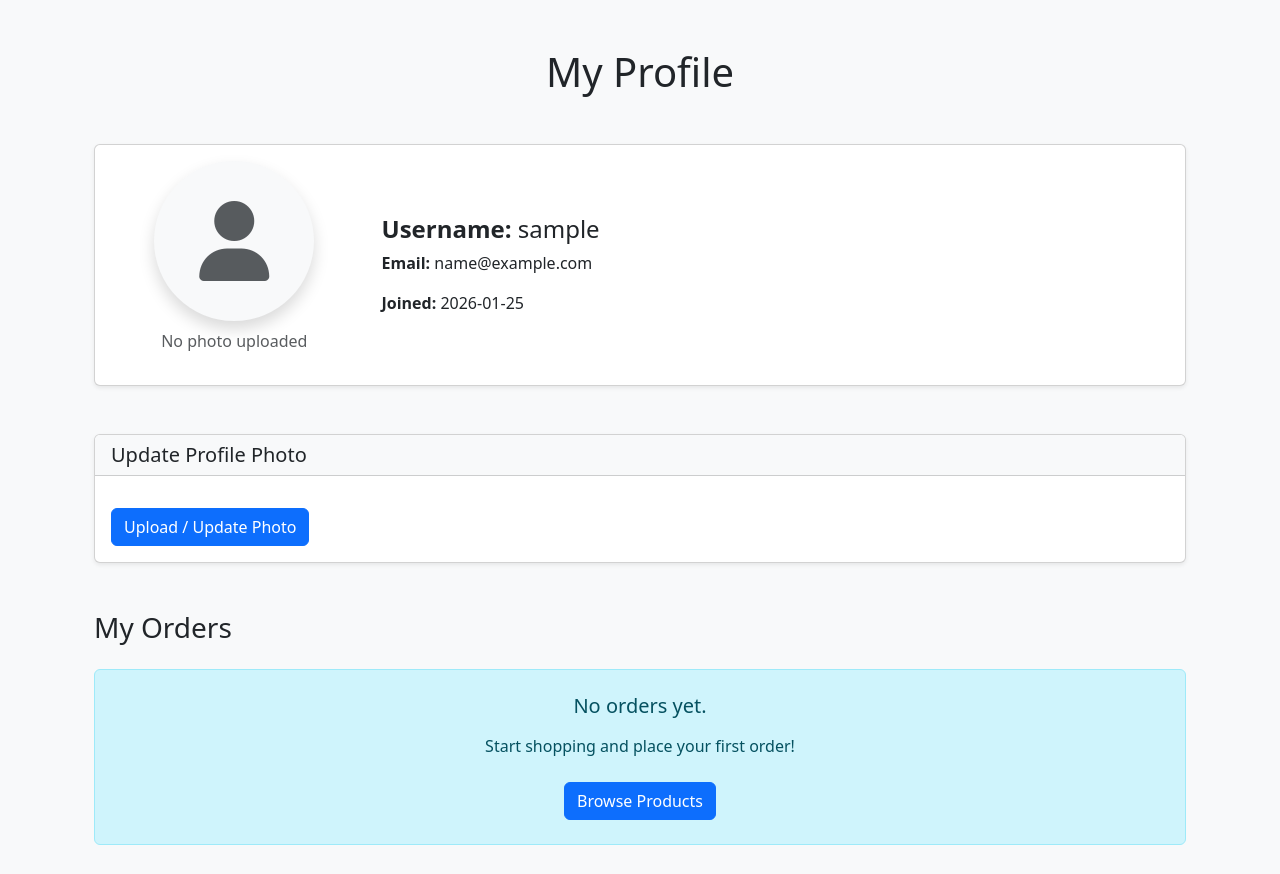
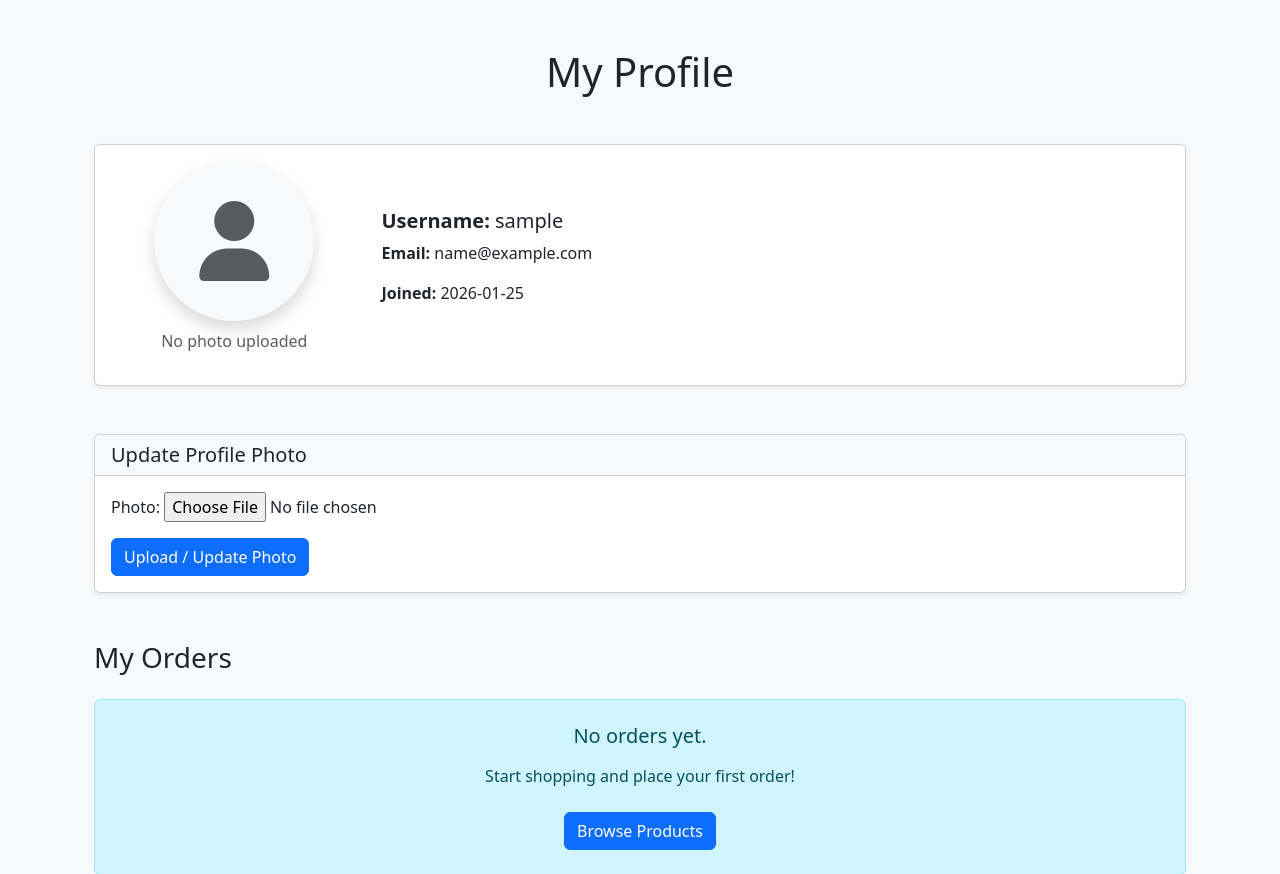
Before and after one commit to BoJack-Horse-man/django-ecommerce-mysql-teamD-2026, a Django app: page /profile/ in a window 1280 px wide. Shown: the part 56-930 px from the top of the page. Run offline with Django 5.2, Linux system fonts and the light colour scheme; the visitor is signed in with stand-in values (Sample User, id 1); data comes from the database, SQL or seed files in the repository; data that the repository does not hold is empty.

Commit message:
[ME] Added user profile photo upload + order history view

```diff
--- a/shop/templates/shop/user_profile.html
+++ b/shop/templates/shop/user_profile.html
@@ -6,7 +6,7 @@
 <div class="container my-5">
     <h1 class="mb-5 text-center">My Profile</h1>
 
-    <!-- User Info Card -->
+    <!-- User Info & Photo Card -->
     <div class="card shadow-sm mb-5">
         <div class="card-body">
             <div class="row align-items-center">
@@ -15,7 +15,7 @@
                     {% if profile.photo %}
                         <img src="{{ profile.photo.url }}" alt="Profile photo" class="img-fluid rounded-circle shadow" style="max-width: 160px; object-fit: cover; border: 4px solid #fff;">
                     {% else %}
-                        <div class="bg-light rounded-circle d-flex align-items-center justify-content-center shadow" style="width: 160px; height: 160px; margin: 0 auto;">
+                        <div class="bg-light rounded-circle d-flex align-items-center justify-content-center shadow mx-auto" style="width: 160px; height: 160px;">
                             <i class="fas fa-user fa-5x text-muted"></i>
                         </div>
                         <p class="text-muted mt-2">No photo uploaded</p>
@@ -24,9 +24,9 @@
 
                 <!-- User Details -->
                 <div class="col-md-9">
-                    <h4 class="card-title"><strong>Username:</strong> {{ user.username }}</h4>
-                    <p class="card-text"><strong>Email:</strong> {{ user.email|default:"Not set" }}</p>
-                    <p class="card-text"><strong>Joined:</strong> {{ user.date_joined|date:"Y-m-d" }}</p>
+                    <h5><strong>Username:</strong> {{ user.username }}</h5>
+                    <p><strong>Email:</strong> {{ user.email|default:"Not set" }}</p>
+                    <p><strong>Joined:</strong> {{ user.date_joined|date:"Y-m-d" }}</p>
                 </div>
             </div>
         </div>
--- a/shop/views.py
+++ b/shop/views.py
@@ -8,6 +8,8 @@ from django.contrib.auth import login
 from django.contrib.auth.decorators import login_required
 from .models import Product, Category, Order, OrderItem, UserProfile
 from .forms import UserProfileForm  # Ensure this form exists for the profile form
+from django.contrib.auth.decorators import login_required
+from .forms import UserProfileForm
 
 def register(request):
     if request.method == 'POST':
@@ -242,7 +244,25 @@ def order_confirmation(request, order_id):
         'total': order.total_price,
     })
 
+
 @login_required
 def user_profile(request):
+    profile, created = UserProfile.objects.get_or_create(user=request.user)
+
+    if request.method == 'POST':
+        form = UserProfileForm(request.POST, request.FILES, instance=profile)
+        if form.is_valid():
+            form.save()
+            messages.success(request, "Profile photo updated successfully!")
+            return redirect('user_profile')
+    else:
+        form = UserProfileForm(instance=profile)
+
     orders = Order.objects.filter(user=request.user).order_by('-created_at')
-    return render(request, 'shop/user_profile.html', {'orders': orders})
+
+    context = {
+        'profile': profile,
+        'form': form,
+        'orders': orders,
+    }
+    return render(request, 'shop/user_profile.html', context)
```
